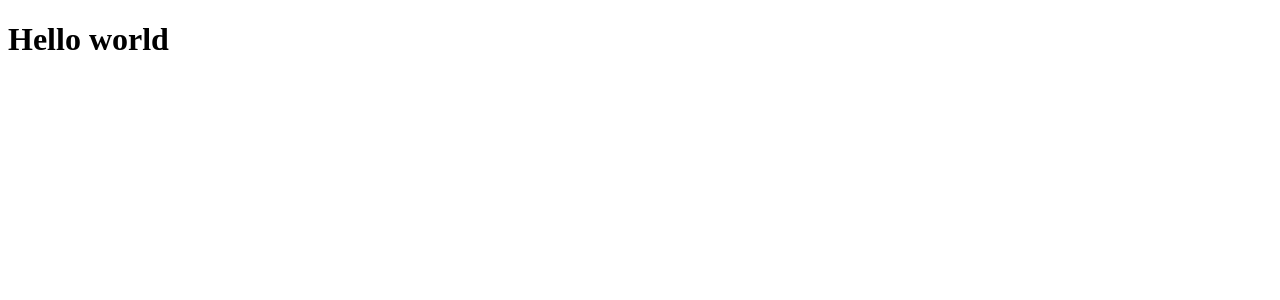
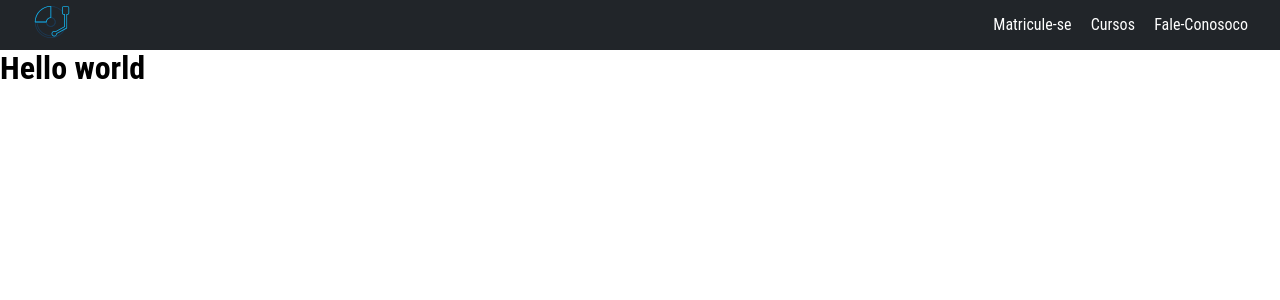
Before and after one commit to alexRicc2/projeto-curso, a React (Create React App) app: page / in a window 1280 px wide. Shown: the top 300 px of the page. Built offline with nearby package versions, Linux system fonts and the light colour scheme.

Commit message:
adiçao do component navbar + teste de imagens e sass no vercel

```diff
--- a/src/App.js
+++ b/src/App.js
@@ -1,6 +1,8 @@
+import NavBar from "./components/NavBar";
 function App() {
   return (
     <div className="App">
+    <NavBar></NavBar>
      <h1>Hello world</h1>
     </div>
   );
--- /dev/null
+++ b/src/_reset.scss
@@ -0,0 +1,378 @@
+/*! normalize.css v8.0.1 | MIT License | github.com/necolas/normalize.css */
+
+/* Document
+   ========================================================================== */
+
+/**
+ * 1. Correct the line height in all browsers.
+ * 2. Prevent adjustments of font size after orientation changes in iOS.
+ */
+
+ html {
+  line-height: 1.15; /* 1 */
+  -webkit-text-size-adjust: 100%; /* 2 */
+}
+
+/* Sections
+   ========================================================================== */
+
+/**
+ * Remove the margin in all browsers.
+ */
+
+body {
+  margin: 0;
+}
+
+/**
+ * Render the `main` element consistently in IE.
+ */
+
+main {
+  display: block;
+}
+
+/**
+ * Correct the font size and margin on `h1` elements within `section` and
+ * `article` contexts in Chrome, Firefox, and Safari.
+ */
+
+h1 {
+  font-size: 2em;
+  margin: 0.67em 0;
+}
+
+/* Grouping content
+   ========================================================================== */
+
+/**
+ * 1. Add the correct box sizing in Firefox.
+ * 2. Show the overflow in Edge and IE.
+ */
+
+hr {
+  box-sizing: content-box; /* 1 */
+  height: 0; /* 1 */
+  overflow: visible; /* 2 */
+}
+
+/**
+ * 1. Correct the inheritance and scaling of font size in all browsers.
+ * 2. Correct the odd `em` font sizing in all browsers.
+ */
+
+pre {
+  font-family: monospace, monospace; /* 1 */
+  font-size: 1em; /* 2 */
+}
+
+/* Text-level semantics
+   ========================================================================== */
+
+/**
+ * Remove the gray background on active links in IE 10.
+ */
+
+a {
+  background-color: transparent;
+}
+
+/**
+ * 1. Remove the bottom border in Chrome 57-
+ * 2. Add the correct text decoration in Chrome, Edge, IE, Opera, and Safari.
+ */
+
+abbr[title] {
+  border-bottom: none; /* 1 */
+  text-decoration: underline; /* 2 */
+  text-decoration: underline dotted; /* 2 */
+}
+
+/**
+ * Add the correct font weight in Chrome, Edge, and Safari.
+ */
+
+b,
+strong {
+  font-weight: bolder;
+}
+
+/**
+ * 1. Correct the inheritance and scaling of font size in all browsers.
+ * 2. Correct the odd `em` font sizing in all browsers.
+ */
+
+code,
+kbd,
+samp {
+  font-family: monospace, monospace; /* 1 */
+  font-size: 1em; /* 2 */
+}
+
+/**
+ * Add the correct font size in all browsers.
+ */
+
+small {
+  font-size: 80%;
+}
+
+/**
+ * Prevent `sub` and `sup` elements from affecting the line height in
+ * all browsers.
+ */
+
+sub,
+sup {
+  font-size: 75%;
+  line-height: 0;
+  position: relative;
+  vertical-align: baseline;
+}
+
+sub {
+  bottom: -0.25em;
+}
+
+sup {
+  top: -0.5em;
+}
+
+/* Embedded content
+   ========================================================================== */
+
+/**
+ * Remove the border on images inside links in IE 10.
+ */
+
+img {
+  border-style: none;
+}
+
+/* Forms
+   ========================================================================== */
+
+/**
+ * 1. Change the font styles in all browsers.
+ * 2. Remove the margin in Firefox and Safari.
+ */
+
+button,
+input,
+optgroup,
+select,
+textarea {
+  font-family: inherit; /* 1 */
+  font-size: 100%; /* 1 */
+  line-height: 1.15; /* 1 */
+  margin: 0; /* 2 */
+}
+
+/**
+ * Show the overflow in IE.
+ * 1. Show the overflow in Edge.
+ */
+
+button,
+input { /* 1 */
+  overflow: visible;
+}
+
+/**
+ * Remove the inheritance of text transform in Edge, Firefox, and IE.
+ * 1. Remove the inheritance of text transform in Firefox.
+ */
+
+button,
+select { /* 1 */
+  text-transform: none;
+}
+
+/**
+ * Correct the inability to style clickable types in iOS and Safari.
+ */
+
+button,
+[type="button"],
+[type="reset"],
+[type="submit"] {
+  -webkit-appearance: button;
+}
+
+/**
+ * Remove the inner border and padding in Firefox.
+ */
+
+button::-moz-focus-inner,
+[type="button"]::-moz-focus-inner,
+[type="reset"]::-moz-focus-inner,
+[type="submit"]::-moz-focus-inner {
+  border-style: none;
+  padding: 0;
+}
+
+/**
+ * Restore the focus styles unset by the previous rule.
+ */
+
+button:-moz-focusring,
+[type="button"]:-moz-focusring,
+[type="reset"]:-moz-focusring,
+[type="submit"]:-moz-focusring {
+  outline: 1px dotted ButtonText;
+}
+
+/**
+ * Correct the padding in Firefox.
+ */
+
+fieldset {
+  padding: 0.35em 0.75em 0.625em;
+}
+
+/**
+ * 1. Correct the text wrapping in Edge and IE.
+ * 2. Correct the color inheritance from `fieldset` elements in IE.
+ * 3. Remove the padding so developers are not caught out when they zero out
+ *    `fieldset` elements in all browsers.
+ */
+
+legend {
+  box-sizing: border-box; /* 1 */
+  color: inherit; /* 2 */
+  display: table; /* 1 */
+  max-width: 100%; /* 1 */
+  padding: 0; /* 3 */
+  white-space: normal; /* 1 */
+}
+
+/**
+ * Add the correct vertical alignment in Chrome, Firefox, and Opera.
+ */
+
+progress {
+  vertical-align: baseline;
+}
+
+/**
+ * Remove the default vertical scrollbar in IE 10+.
+ */
+
+textarea {
+  overflow: auto;
+}
+
+/**
+ * 1. Add the correct box sizing in IE 10.
+ * 2. Remove the padding in IE 10.
+ */
+
+[type="checkbox"],
+[type="radio"] {
+  box-sizing: border-box; /* 1 */
+  padding: 0; /* 2 */
+}
+
+/**
+ * Correct the cursor style of increment and decrement buttons in Chrome.
+ */
+
+[type="number"]::-webkit-inner-spin-button,
+[type="number"]::-webkit-outer-spin-button {
+  height: auto;
+}
+
+/**
+ * 1. Correct the odd appearance in Chrome and Safari.
+ * 2. Correct the outline style in Safari.
+ */
+
+[type="search"] {
+  -webkit-appearance: textfield; /* 1 */
+  outline-offset: -2px; /* 2 */
+}
+
+/**
+ * Remove the inner padding in Chrome and Safari on macOS.
+ */
+
+[type="search"]::-webkit-search-decoration {
+  -webkit-appearance: none;
+}
+
+/**
+ * 1. Correct the inability to style clickable types in iOS and Safari.
+ * 2. Change font properties to `inherit` in Safari.
+ */
+
+::-webkit-file-upload-button {
+  -webkit-appearance: button; /* 1 */
+  font: inherit; /* 2 */
+}
+
+/* Interactive
+   ========================================================================== */
+
+/*
+ * Add the correct display in Edge, IE 10+, and Firefox.
+ */
+
+details {
+  display: block;
+}
+
+/*
+ * Add the correct display in all browsers.
+ */
+
+summary {
+  display: list-item;
+}
+
+/* Misc
+   ========================================================================== */
+
+/**
+ * Add the correct display in IE 10+.
+ */
+
+template {
+  display: none;
+}
+
+/**
+ * Add the correct display in IE 10.
+ */
+
+[hidden] {
+  display: none;
+}
+
+/* Reset CSS */
+* {
+  box-sizing: border-box;
+}
+
+a {
+  color: inherit;
+  text-decoration: none;
+}
+
+ul, li {
+  list-style: none;
+  margin: 0;
+  padding: 0;
+}
+
+h1, h2, h3, h4, h5, h6 {
+  margin: 0;
+}
+
+a:hover, button:hover {
+  cursor: pointer;
+}
+
+/* Add default font */
+body {
+  font-family: 'Roboto Condensed';
+}
--- /dev/null
+++ b/src/components/NavBar/_estilo.scss
@@ -0,0 +1,39 @@
+.cabecario{
+  align-items: center;
+  background-color: #212529;
+  display: flex;
+  height: 50px;
+  justify-content: space-between;
+  padding: 0 .5rem;
+  font-size: 13px;
+}
+.logo{
+  color: #fff;
+  width: 40px;
+}
+.menu__lista{
+  display: flex;
+}
+.menu__item{
+  color: #fff;
+  margin-left: .8rem;
+}
+.menu__item a:hover{
+  color: #ccc
+}
+.menu__item a{
+  color: #fff;
+  text-decoration: none;
+}
+
+@media screen and (min-width: 600px){
+  .menu__item a{
+      font-size: 1rem;
+  }
+  .cabecario{
+      padding: 0 2rem;
+  }
+  .menu__item{
+      margin-left: 1.2rem;
+  }
+}
--- /dev/null
+++ b/src/components/NavBar/index.js
@@ -0,0 +1,16 @@
+import React from 'react';
+import {ReactComponent as Logo} from "../../images/icon_logo2.svg";
+export default function NavBar(){
+  return(
+    <header class="cabecario">
+        <h2 class="logo"><a href="index.html"><Logo></Logo></a></h2>
+        <nav class="menu">
+            <ul class="menu__lista">
+                <li class="menu__item"><a href="selecionaPlano.html">Matricule-se</a></li>
+                <li class="menu__item"><a href="#cursos">Cursos</a></li>
+                <li class="menu__item"><a href="#depoimentos">Fale-Conosoco</a></li>
+            </ul>
+        </nav>
+    </header>
+  )
+}
--- a/src/index.js
+++ b/src/index.js
@@ -1,7 +1,7 @@
 import React from 'react';
 import ReactDOM from 'react-dom';
 import App from './App';
-
+import './main.scss';
 
 ReactDOM.render(
   <React.StrictMode>
--- /dev/null
+++ b/src/main.scss
@@ -0,0 +1,2 @@
+@import "./reset";
+@import "./components/NavBar/estilo";
```
Also changed, not shown: src/images/icon_logo2.svg (added).
